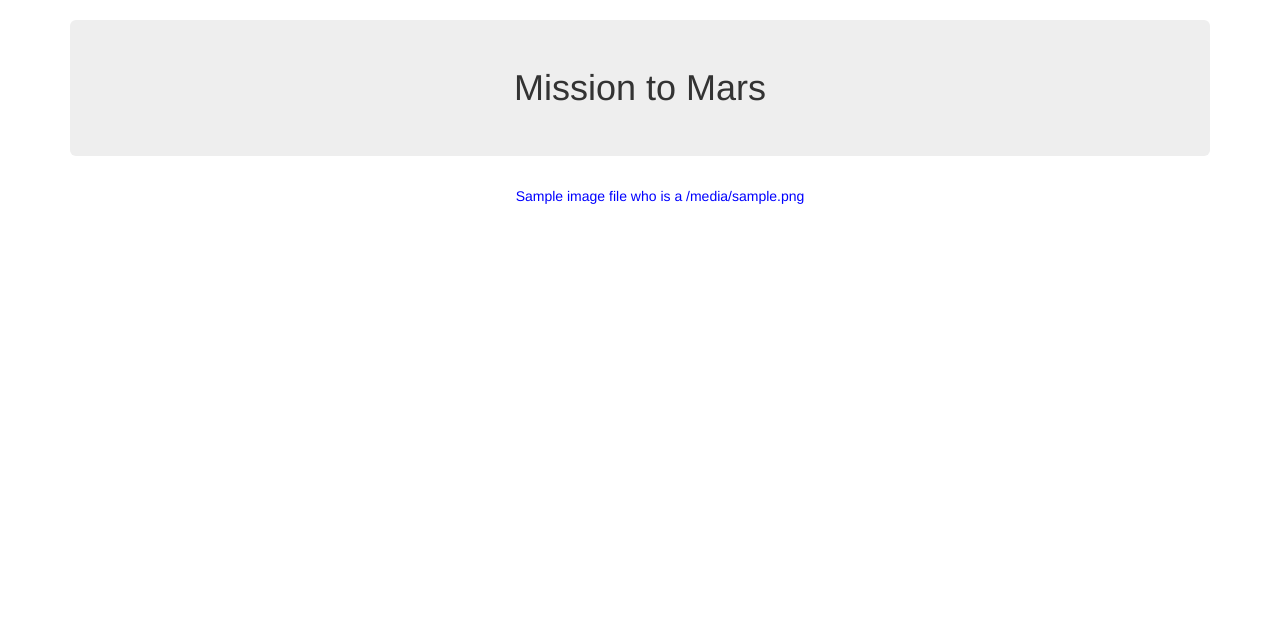
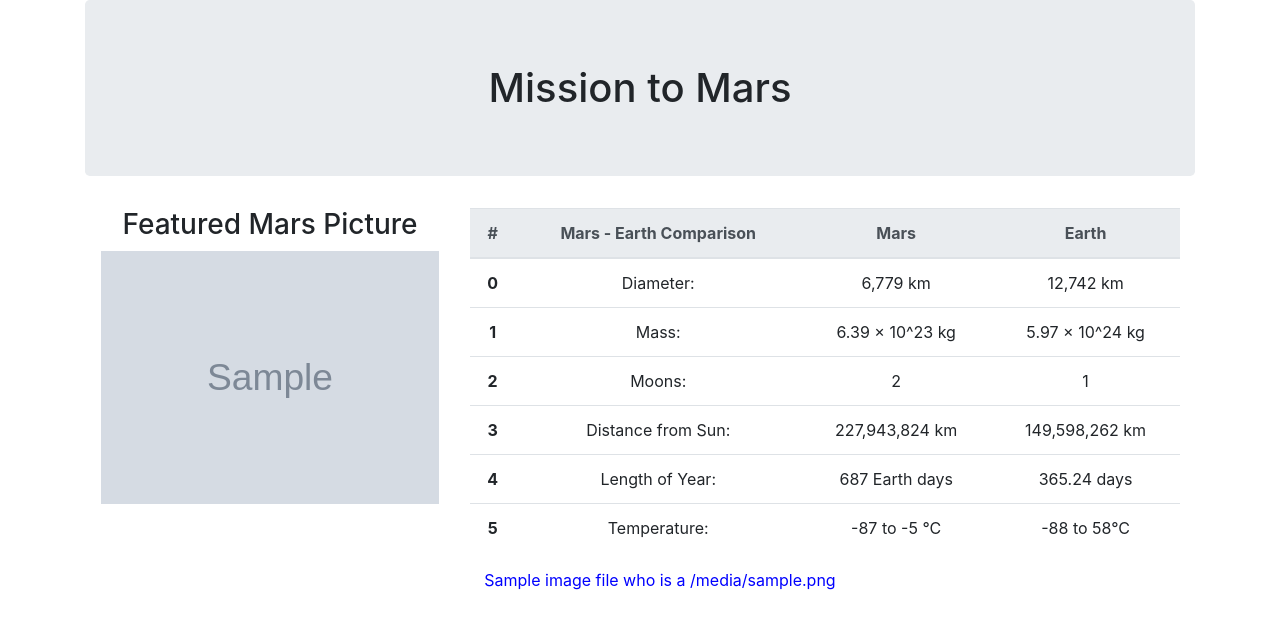
Before and after one commit to firedynasty/web-scraping-challenge, a Flask app: template Missions_to_Mars/Mongo_Flask_App/templates/index.html in a window 1280 px wide. Shown: the top 629 px of the page. Run offline with Flask 2, Linux system fonts and the light colour scheme; the template is opened without the code that fills it: most values are stand-ins (such as "Sample title", 1, 10 or a date in 2020); grey boxes marked "Sample" are stand-in pictures; some libraries are stand-ins or nearby versions.

Commit message:
last stages

```diff
--- a/Missions_to_Mars/Mongo_Flask_App/app.py
+++ b/Missions_to_Mars/Mongo_Flask_App/app.py
@@ -9,6 +9,9 @@ dogs = [{"name": "Fido", "type": "Lab"},
         {"name": "Rex", "type": "Collie"},
         {"name": "Suzzy", "type": "Terrier"},
         {"name": "Tomato", "type": "Retriever"}]
+
+
+image_url = {'url':'https://www.jpl.nasa.gov/spaceimages/images/mediumsize/PIA18182_ip.jpg'}
 
 image_files1 = [{'title': 'Valles Marineris',
   'img_url': 'https://astropedia.astrogeology.usgs.gov/download/Mars/Viking/valles_marineris_enhanced.tif/full.jpg'},
@@ -25,7 +28,7 @@ image_files2 = [{'title': 'Schiaparelli Hemisphere', 'img_url': 'https://astrope
 @app.route("/")
 def index():
 
-    return render_template("index.html", image_files=image_files)
+    return render_template("index.html", image_url=image_url)
 
 @app.route("/images")
 def second_page_images():
--- a/Missions_to_Mars/Mongo_Flask_App/templates/index.html
+++ b/Missions_to_Mars/Mongo_Flask_App/templates/index.html
@@ -5,14 +5,72 @@
   <meta charset="UTF-8">
   <meta name="viewport" content="width=device-width, initial-scale=1.0">
   <meta http-equiv="X-UA-Compatible" content="ie=edge">
-  <title>Animal Adoption!</title>
-  <link rel="stylesheet" href="https://maxcdn.bootstrapcdn.com/bootstrap/3.3.7/css/bootstrap.min.css">
+  <title>Mars info!</title>
+<link rel="stylesheet" href="https://stackpath.bootstrapcdn.com/bootstrap/4.3.1/css/bootstrap.min.css" integrity="sha384-ggOyR0iXCbMQv3Xipma34MD+dH/1fQ784/j6cY/iJTQUOhcWr7x9JvoRxT2MZw1T" crossorigin="anonymous">
 </head>
 
 <body>
   <div class="container text-center">
     <h1 class="jumbotron">Mission to Mars</h1>
     <div>
+    <div class="container">
+      <div class="row">
+        <div class="col-md-4">
+          <h3>Featured Mars Picture</h3>
+          <table><td><img class="img-fluid" src="{{ image_url.url }}" alt="Mars Pic"></td></table>
+        </div>
+      <div class="col-md-8">
+      <table class="table" >
+   <thead class="thead-light">
+      <tr>
+         <th scope="col">#</th>
+         <th scope="col">Mars - Earth Comparison</th>
+         <th scope="col">Mars</th>
+         <th scope="col">Earth</th>
+      </tr>
+   </thead>
+   <tbody>
+      <tr>
+         <th scope="row">0</th>
+         <td>Diameter:</td>
+         <td>6,779 km</td>
+         <td>12,742 km</td>
+      </tr>
+      <tr>
+         <th scope="row">1</th>
+         <td>Mass:</td>
+         <td>6.39 × 10^23 kg</td>
+         <td>5.97 × 10^24 kg</td>
+      </tr>
+      <tr>
+         <th scope="row">2</th>
+         <td>Moons:</td>
+         <td>2</td>
+         <td>1</td>
+      </tr>
+      <tr>
+         <th scope="row">3</th>
+         <td>Distance from Sun:</td>
+         <td>227,943,824 km</td>
+         <td>149,598,262 km</td>
+      </tr>
+      <tr>
+         <th scope="row">4</th>
+         <td>Length of Year:</td>
+         <td>687 Earth days</td>
+         <td>365.24 days</td>
+      </tr>
+      <tr>
+         <th scope="row">5</th>
+         <td>Temperature:</td>
+         <td>-87 to -5 °C</td>
+         <td>-88 to 58°C</td>
+      </tr>
+   </tbody>
+</table>
+  </div>
+  </div>
+  </div>
       <ul style="list-style: none;">
 
         <!-- Loop through the dictionary -->
@@ -24,6 +82,10 @@
       </ul>
     </div>
   </div>
+
+ <script src="https://code.jquery.com/jquery-3.3.1.slim.min.js" integrity="sha384-q8i/X+965DzO0rT7abK41JStQIAqVgRVzpbzo5smXKp4YfRvH+8abtTE1Pi6jizo" crossorigin="anonymous"></script>
+  <script src="https://cdnjs.cloudflare.com/ajax/libs/popper.js/1.14.7/umd/popper.min.js" integrity="sha384-UO2eT0CpHqdSJQ6hJty5KVphtPhzWj9WO1clHTMGa3JDZwrnQq4sF86dIHNDz0W1" crossorigin="anonymous"></script>
+  <script src="https://stackpath.bootstrapcdn.com/bootstrap/4.3.1/js/bootstrap.min.js" integrity="sha384-JjSmVgyd0p3pXB1rRibZUAYoIIy6OrQ6VrjIEaFf/nJGzIxFDsf4x0xIM+B07jRM" crossorigin="anonymous"></script>
 </body>
 
 </html>
```
